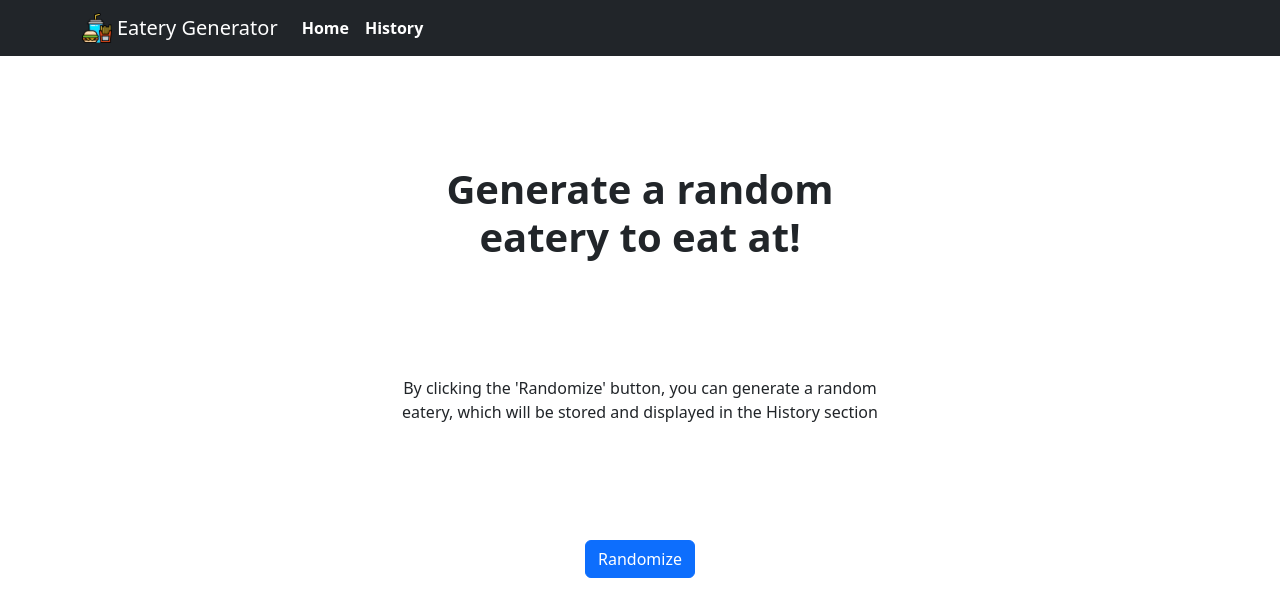
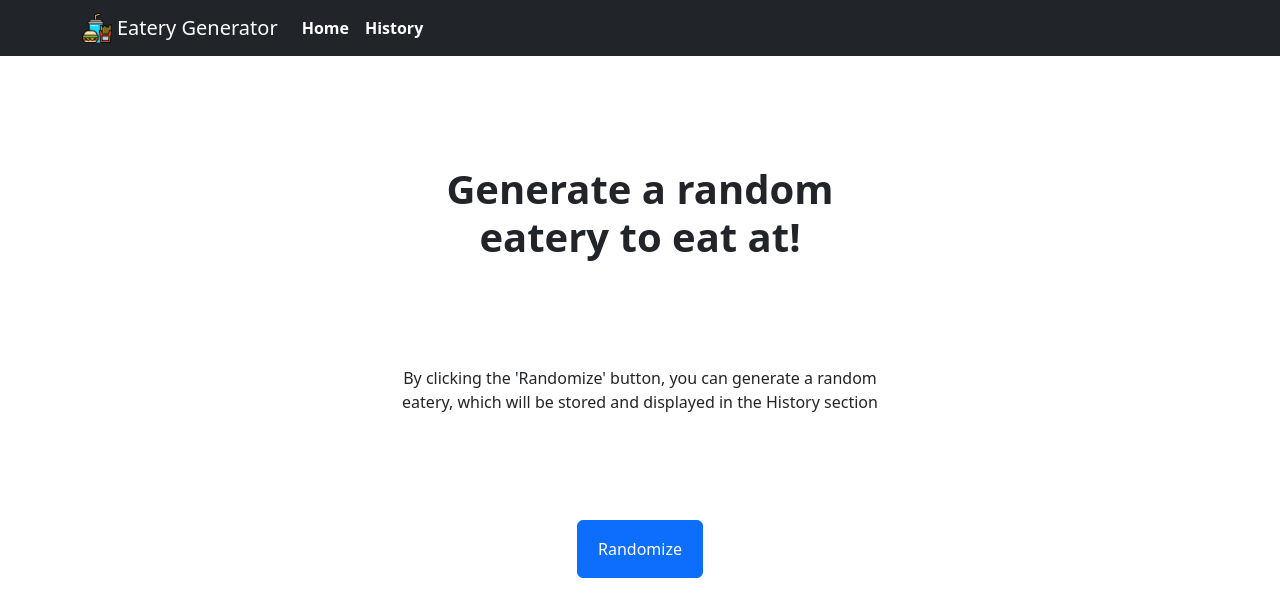
Before and after one commit to ArthurKimGl19/eateryGenerator, a React (Create React App) app: page / in a window 1280 px wide. Shown: the top 616 px of the page. Built offline with nearby package versions, Linux system fonts and the light colour scheme.

Commit message:
Update css in randomizer component

```diff
--- a/src/components/Randomizer/Randomizer.css
+++ b/src/components/Randomizer/Randomizer.css
@@ -0,0 +1,5 @@
+.randomizer-button {
+    margin: 0 5px;
+    padding: 16px 20px !important;
+    font-size: 16px !important;
+}
--- a/src/components/Randomizer/Randomizer.js
+++ b/src/components/Randomizer/Randomizer.js
@@ -9,7 +9,7 @@ export default function Randomizer({ randomizeEatery }) {
     const noMoreEateries = useSelector((state) => state.noMoreEateries);
 
     return (
-        <Button onClick={randomizeEatery} disabled={noMoreEateries}>
+        <Button onClick={randomizeEatery} disabled={noMoreEateries} className="randomizer-button">
             Randomize
         </Button>
     );
```
